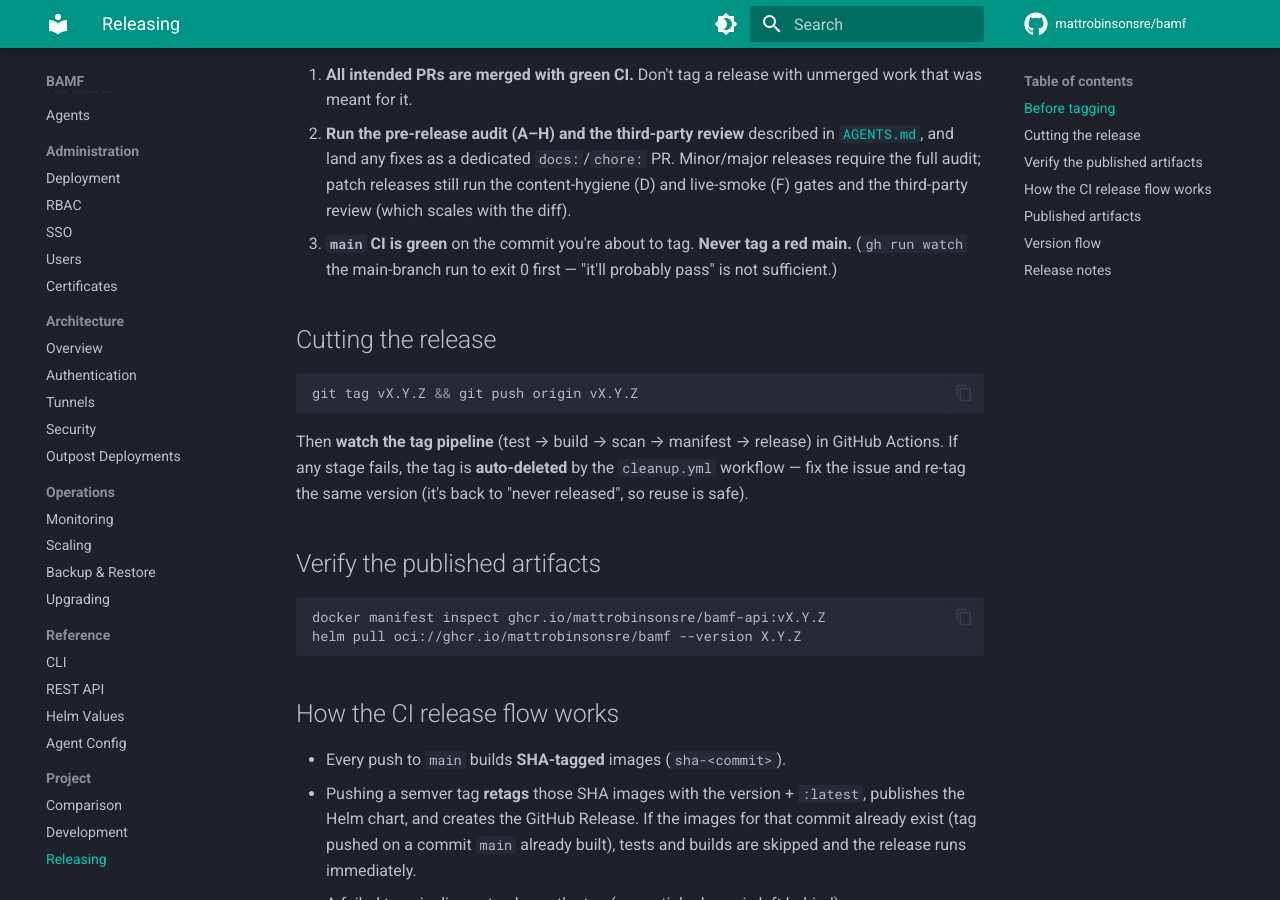
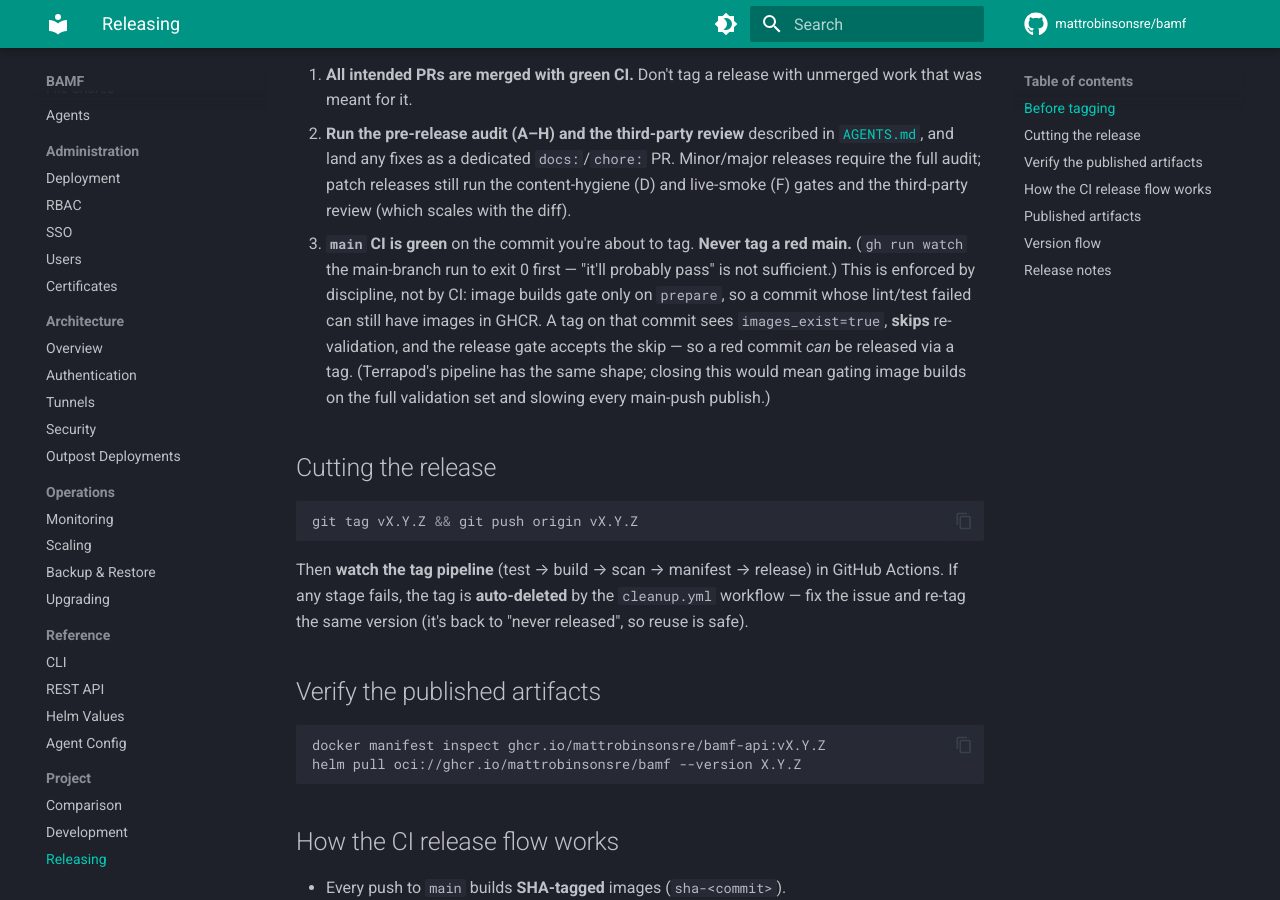
Before and after one commit to mattrobinsonsre/bamf, an MkDocs documentation site: the page built from docs/releasing.md, in a window 1280 px wide and 900 px high, scrolled down 337 px. Built offline with MkDocs 1.6.1 and Material for MkDocs 9.7.7, drawn with Linux system fonts in a browser that asks for light colours; comment, search, counter and statistics services are not loaded.

Commit message:
docs: explain why "never tag a red main" is discipline, not CI-enforced (#211)
The release checklist already said "never tag a red main" but not why CI can't
catch it: image builds gate only on `prepare`, so a commit whose lint/test
failed can still have images in GHCR; a tag then sees `images_exist=true`, skips
re-validation, and the release gate accepts the skip — so a red commit can be
released via a tag. Spelled this out so the rule reads as a real constraint
rather than a nicety, and noted that Terrapod's pipeline has the same shape
(closing it would mean gating image builds on the full validation set and
slowing every main-push publish).

Refs #127.

```diff
--- a/docs/releasing.md
+++ b/docs/releasing.md
@@ -19,7 +19,13 @@ first; then follow the steps here.
    the third-party review (which scales with the diff).
 3. **`main` CI is green** on the commit you're about to tag. **Never tag a red
    main.** (`gh run watch` the main-branch run to exit 0 first — "it'll probably
-   pass" is not sufficient.)
+   pass" is not sufficient.) This is enforced by discipline, not by CI: image
+   builds gate only on `prepare`, so a commit whose lint/test failed can still
+   have images in GHCR. A tag on that commit sees `images_exist=true`, **skips**
+   re-validation, and the release gate accepts the skip — so a red commit *can*
+   be released via a tag. (Terrapod's pipeline has the same shape; closing this
+   would mean gating image builds on the full validation set and slowing every
+   main-push publish.)
 
 ## Cutting the release
 
```
